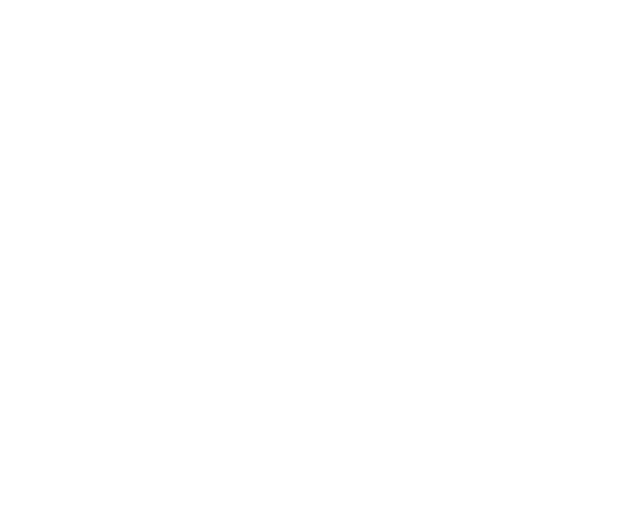
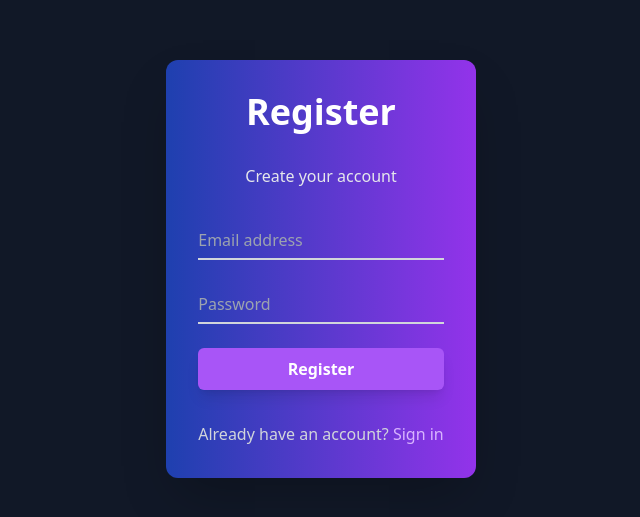
Before and after one commit to andriikamanin/auth-service-spring-boot, a React (Vite) app in the folder frontend/frontend/: page /register in a window 1280 px wide. Before the commit this address had no page. Shown: the part 131-648 px from the top of the page, without its empty margins (319-959 px from the left). Built offline with nearby package versions, Linux system fonts and the light colour scheme.

Commit message:
Add login form with JWT handling and navigation
- Implemented styled login form (Tailwind CSS)
- Connected form to backend /api/auth/login endpoint
- Stored accessToken and refreshToken in localStorage
- Navigated user to /me after successful login
- Added redirect to /register page from login form

```diff
--- a/frontend/frontend/src/App.tsx
+++ b/frontend/frontend/src/App.tsx
@@ -1,11 +1,15 @@
 import { BrowserRouter as Router, Routes, Route } from "react-router-dom";
 import LoginPage from "./pages/LoginPage";
+import RegisterPage from "./pages/RegisterPage";
+import CheckEmailPage from "./pages/CheckEmailPage";
 
 function App() {
   return (
     <Router>
       <Routes>
         <Route path="/login" element={<LoginPage />} />
+        <Route path="/register" element={<RegisterPage />} />
+        <Route path="/check-email" element={<CheckEmailPage />} />
       </Routes>
     </Router>
   );
--- a/frontend/frontend/src/components/LoginCard.tsx
+++ b/frontend/frontend/src/components/LoginCard.tsx
@@ -1,5 +1,5 @@
 import React, { useState } from "react";
-import { useNavigate } from "react-router-dom";
+import { useNavigate, Link } from "react-router-dom";
 import axios from "../api/axios";
 
 const LoginCard = () => {
@@ -27,9 +27,7 @@
 
   return (
     <div className="min-h-screen flex items-center justify-center bg-gray-900">
-      <div
-        className="max-w-md w-full bg-gradient-to-r from-blue-800 to-purple-600 rounded-xl shadow-2xl overflow-hidden p-8 space-y-8 animate-fadeIn"
-      >
+      <div className="max-w-md w-full bg-gradient-to-r from-blue-800 to-purple-600 rounded-xl shadow-2xl overflow-hidden p-8 space-y-8 animate-fadeIn">
         <h2 className="text-center text-4xl font-extrabold text-white">
           Welcome
         </h2>
@@ -50,8 +48,8 @@
             />
             <label
               htmlFor="email"
-              className="absolute left-0 -top-3.5 text-gray-500 text-sm transition-all \
-                peer-placeholder-shown:text-base peer-placeholder-shown:text-gray-400 \
+              className="absolute left-0 -top-3.5 text-gray-500 text-sm transition-all
+                peer-placeholder-shown:text-base peer-placeholder-shown:text-gray-400
                 peer-placeholder-shown:top-2 peer-focus:-top-3.5 peer-focus:text-purple-500 peer-focus:text-sm"
             >
               Email address
@@ -71,8 +69,8 @@
             />
             <label
               htmlFor="password"
-              className="absolute left-0 -top-3.5 text-gray-500 text-sm transition-all \
-                peer-placeholder-shown:text-base peer-placeholder-shown:text-gray-400 \
+              className="absolute left-0 -top-3.5 text-gray-500 text-sm transition-all
+                peer-placeholder-shown:text-base peer-placeholder-shown:text-gray-400
                 peer-placeholder-shown:top-2 peer-focus:-top-3.5 peer-focus:text-purple-500 peer-focus:text-sm"
             >
               Password
@@ -101,10 +99,10 @@
         </form>
 
         <div className="text-center text-gray-300">
-          Don't have an account?{" "}
-          <a className="text-purple-300 hover:underline" href="#">
+          Don&apos;t have an account?{" "}
+          <Link className="text-purple-300 hover:underline" to="/register">
             Sign up
-          </a>
+          </Link>
         </div>
       </div>
     </div>
--- /dev/null
+++ b/frontend/frontend/src/components/RegisterCard.tsx
@@ -0,0 +1,93 @@
+import React, { useState } from "react";
+import { useNavigate } from "react-router-dom";
+import axios from "../api/axios";
+
+const RegisterCard = () => {
+  const navigate = useNavigate();
+  const [email, setEmail] = useState("");
+  const [password, setPassword] = useState("");
+  const [error, setError] = useState("");
+
+  const handleSubmit = async (e: React.FormEvent) => {
+    e.preventDefault();
+    setError("");
+
+    try {
+      await axios.post("/api/auth/register", {
+        email,
+        password,
+      });
+      navigate("/check-email");
+    } catch (err: any) {
+      if (err.response?.data?.message) {
+        setError(err.response.data.message);
+      } else {
+        setError("Registration failed");
+      }
+    }
+  };
+
+  return (
+    <div className="min-h-screen flex items-center justify-center bg-gray-900">
+      <div className="max-w-md w-full bg-gradient-to-r from-blue-800 to-purple-600 rounded-xl shadow-2xl overflow-hidden p-8 space-y-8 animate-fadeIn">
+        <h2 className="text-center text-4xl font-extrabold text-white">Register</h2>
+        <p className="text-center text-gray-200">Create your account</p>
+        <form onSubmit={handleSubmit} className="space-y-6">
+          <div className="relative">
+            <input
+              placeholder="john@example.com"
+              className="peer h-10 w-full border-b-2 border-gray-300 text-white bg-transparent placeholder-transparent focus:outline-none focus:border-purple-500"
+              required
+              id="email"
+              name="email"
+              type="email"
+              value={email}
+              onChange={(e) => setEmail(e.target.value)}
+            />
+            <label
+              htmlFor="email"
+              className="absolute left-0 -top-3.5 text-gray-500 text-sm transition-all peer-placeholder-shown:text-base peer-placeholder-shown:text-gray-400 peer-placeholder-shown:top-2 peer-focus:-top-3.5 peer-focus:text-purple-500 peer-focus:text-sm"
+            >
+              Email address
+            </label>
+          </div>
+
+          <div className="relative">
+            <input
+              placeholder="Password"
+              className="peer h-10 w-full border-b-2 border-gray-300 text-white bg-transparent placeholder-transparent focus:outline-none focus:border-purple-500"
+              required
+              id="password"
+              name="password"
+              type="password"
+              value={password}
+              onChange={(e) => setPassword(e.target.value)}
+            />
+            <label
+              htmlFor="password"
+              className="absolute left-0 -top-3.5 text-gray-500 text-sm transition-all peer-placeholder-shown:text-base peer-placeholder-shown:text-gray-400 peer-placeholder-shown:top-2 peer-focus:-top-3.5 peer-focus:text-purple-500 peer-focus:text-sm"
+            >
+              Password
+            </label>
+          </div>
+
+          <button
+            type="submit"
+            className="w-full py-2 px-4 bg-purple-500 hover:bg-purple-700 rounded-md shadow-lg text-white font-semibold transition duration-200"
+          >
+            Register
+          </button>
+        </form>
+        {error && <p className="text-red-300 text-sm text-center">{error}</p>}
+        <div className="text-center text-gray-300">
+          Already have an account? {" "}
+          <a className="text-purple-300 hover:underline" href="/login">
+            Sign in
+          </a>
+        </div>
+      </div>
+    </div>
+  );
+};
+
+export default RegisterCard;
--- a/frontend/frontend/src/pages/CheckEmailPage.tsx
+++ b/frontend/frontend/src/pages/CheckEmailPage.tsx
@@ -1,7 +1,19 @@
-const CheckEmailPage = () => (
-  <div className="min-h-screen flex items-center justify-center bg-gray-900 text-white text-xl">
-    ✅ Please check your email to confirm registration.
-  </div>
-);
+// src/pages/CheckEmailPage.tsx
+
+import React from "react";
+
+const CheckEmailPage = () => {
+  return (
+    <div className="min-h-screen flex items-center justify-center bg-gray-900 text-white px-4">
+      <div className="max-w-md text-center space-y-6">
+        <h1 className="text-3xl font-bold">📩 Check your email</h1>
+        <p>
+          We’ve sent you a confirmation link. <br />
+          Please check your inbox and follow the instructions to verify your account.
+        </p>
+      </div>
+    </div>
+  );
+};
 
 export default CheckEmailPage;
--- /dev/null
+++ b/frontend/frontend/src/pages/RegisterPage.tsx
@@ -0,0 +1,12 @@
+import React from "react";
+import RegisterCard from "../components/RegisterCard";
+
+const RegisterPage = () => {
+  return (
+    <div className="min-h-screen flex items-center justify-center bg-gray-900">
+      <RegisterCard />
+    </div>
+  );
+};
+
+export default RegisterPage;
```
